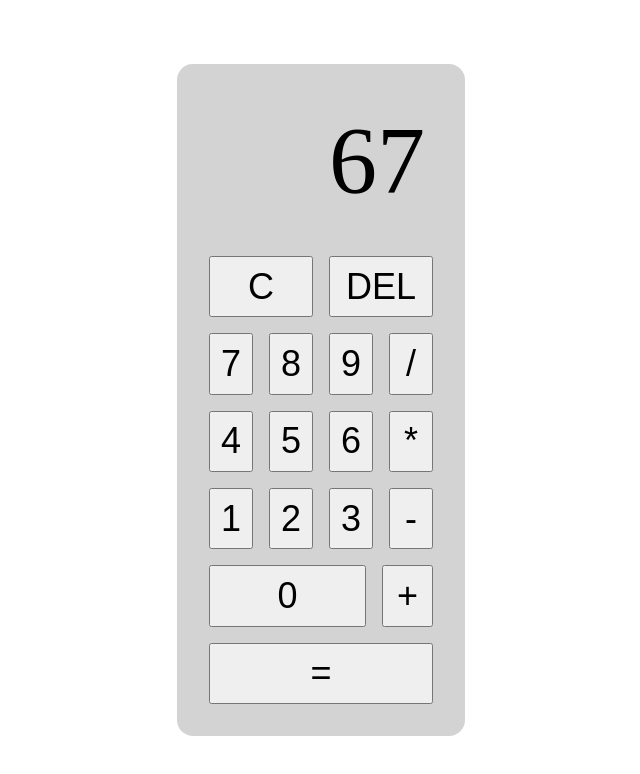
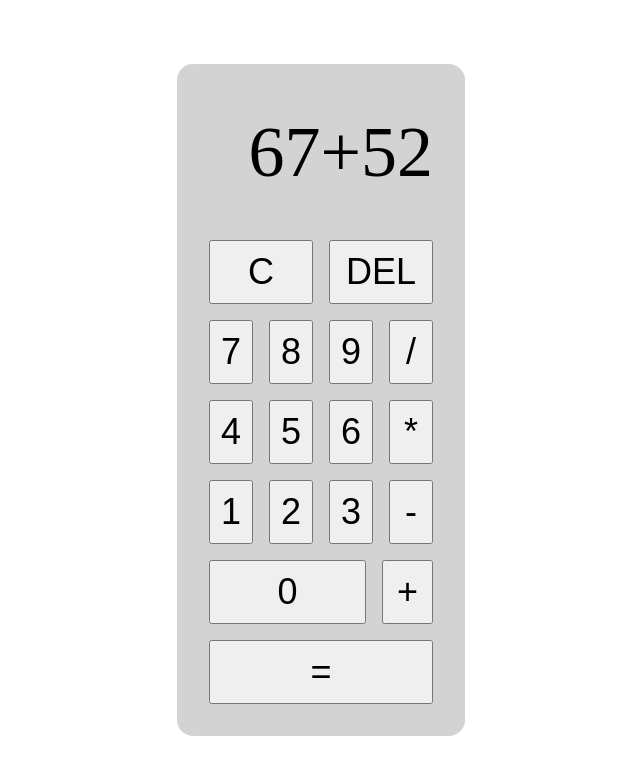
Before and after one commit to noah-alayon/calculator, a plain HTML site: page index.html in a window 1280 px wide. Shown: the whole page, without its empty margins (319-959 px from the left). Drawn offline with Linux system fonts and the light colour scheme.

Commit message:
Remove .button and rename .numbers classes
Rename .numbers to .button-container,
remove unnecssary .button class, and other
minor css styling changes

```diff
--- a/index.html
+++ b/index.html
@@ -9,37 +9,39 @@
 <body>
     <div class="calculator">
         <div class="display">
-            <div>67</div>
+            <div id="num1">67</div>
+            <div id="operator">+</div>
+            <div id="num2">52</div>
         </div>
-            <div class="numbers">
+            <div class="button-container">
                 <div class="row">
-                    <button class="btn">C</button>
-                    <button class="btn">DEL</button>
+                    <button>C</button>
+                    <button>DEL</button>
                 </div>
                 <div class="row">
-                    <button id="seven" class="btn">7</button>
-                    <button id="eight" class="btn">8</button>
-                    <button id="nine" class="btn">9</button>
-                    <button class="btn">/</button>
+                    <button id="seven">7</button>
+                    <button id="eight">8</button>
+                    <button id="nine">9</button>
+                    <button id="divide">/</button>
                 </div>
                 <div class="row">
-                    <button id="four" class="btn">4</button>
-                    <button id="five" class="btn">5</button>
-                    <button id="six" class="btn">6</button>
-                    <button class="btn">*</button>
+                    <button id="four">4</button>
+                    <button id="five">5</button>
+                    <button id="six">6</button>
+                    <button id="multiply">*</button>
                 </div>
                 <div class="row">
-                    <button id="one" class="btn">1</button>
-                    <button id="two" class="btn">2</button>
-                    <button id="three" class="btn">3</button>
-                    <button class="btn">-</button>
+                    <button id="one">1</button>
+                    <button id="two">2</button>
+                    <button id="three">3</button>
+                    <button id="subtract">-</button>
                 </div>
                 <div class="row">
-                    <button id="zero" class="btn">0</button>
-                    <button id="add" class="btn">+</button>
+                    <button id="zero">0</button>
+                    <button id="add">+</button>
                 </div>
                 <div class="row">
-                    <button id="equal" class="btn">=</button>
+                    <button id="equal">=</button>
                 </div>
             </div>
         </div>
--- a/styles.css
+++ b/styles.css
@@ -22,17 +22,12 @@ body {
     display: flex;
     justify-content: flex-end;
     align-items: center;
-    font-size: 96px;
+    font-size: 72px;
     height: 20%;
-    margin: 16px;
+    margin: 8px;
 }
 
-.buttons {
-    display: flex;
-    flex: 1 1;
-}
-
-.numbers {
+.button-container {
     padding: 8px;
     display: flex;
     flex-direction: column;
@@ -45,7 +40,7 @@ body {
     flex: 1 1;
 }
 
-.btn {
+button {
     margin: 8px;
     display: flex;
     justify-content: center;
```
